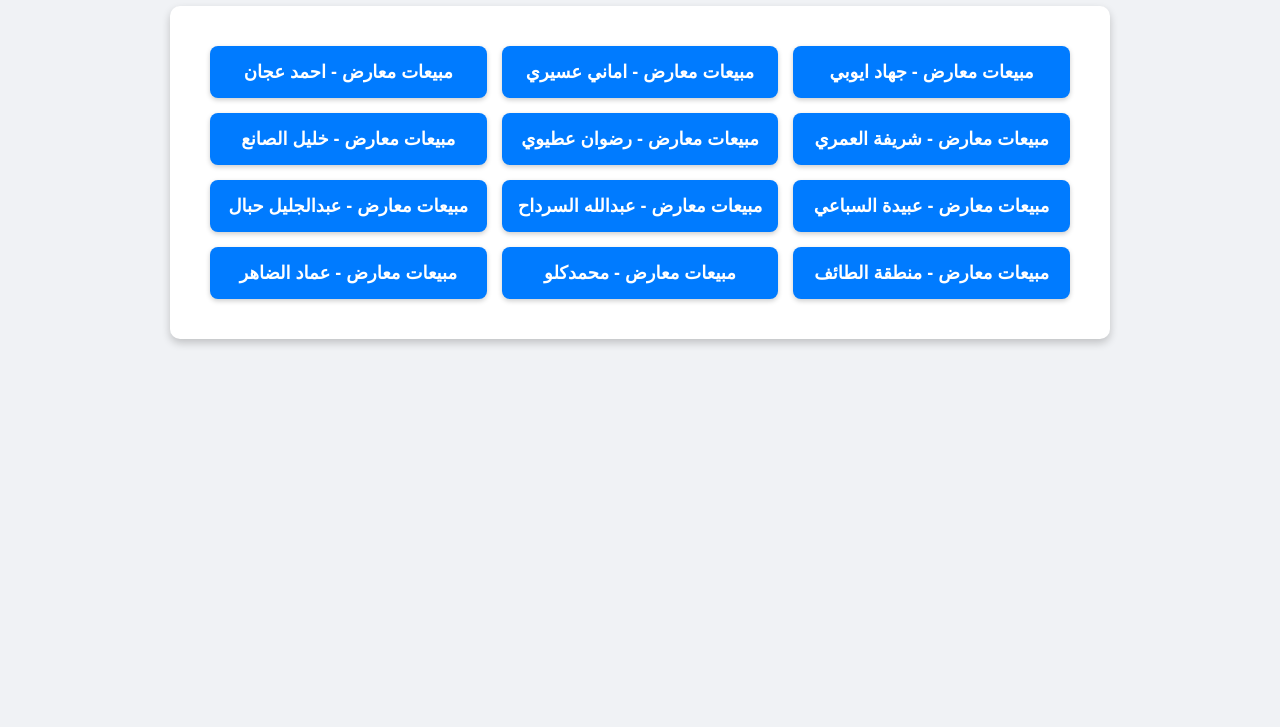
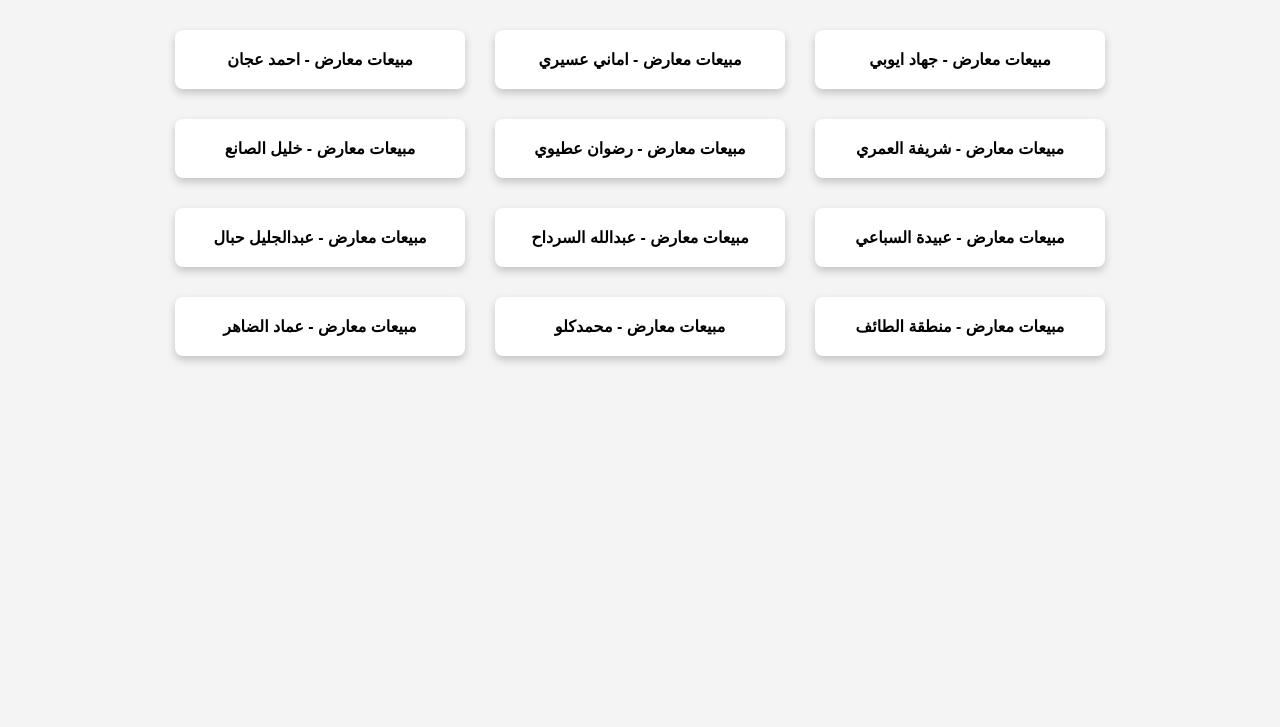
Before and after one commit to ALAAWF2/salesreportitem, a plain HTML site: page index.html in a window 1280 px wide. Shown: the part 73-800 px from the top of the page. Drawn offline with Linux system fonts and the light colour scheme.

Commit message:
Update index.html

```diff
--- a/index.html
+++ b/index.html
@@ -7,68 +7,60 @@
     <style>
         body {
             font-family: Arial, sans-serif;
-            background-color: #f0f2f5;
+            background-color: #f4f4f4;
             text-align: center;
             margin: 0;
             padding: 0;
         }
         h1 {
-            color: #333;
-            margin-top: 20px;
+            background-color: #0073e6;
+            color: white;
+            padding: 15px;
+            margin: 0;
         }
         .container {
-            max-width: 900px;
-            margin: auto;
-            padding: 20px;
-            background: white;
-            border-radius: 10px;
-            box-shadow: 0 4px 8px rgba(0, 0, 0, 0.2);
-        }
-        .grid {
-            display: grid;
-            grid-template-columns: repeat(auto-fit, minmax(250px, 1fr));
-            gap: 15px;
+            display: flex;
+            flex-wrap: wrap;
+            justify-content: center;
             padding: 20px;
         }
         .card {
-            background: #007bff;
-            color: white;
-            padding: 15px;
+            background-color: white;
             border-radius: 8px;
-            text-decoration: none;
-            font-size: 18px;
-            font-weight: bold;
-            display: flex;
-            align-items: center;
-            justify-content: center;
+            box-shadow: 0 4px 8px rgba(0, 0, 0, 0.2);
+            margin: 15px;
+            padding: 20px;
+            width: 250px;
+            text-align: center;
             transition: 0.3s;
-            box-shadow: 0 2px 5px rgba(0, 0, 0, 0.2);
         }
         .card:hover {
-            background: #0056b3;
-            transform: scale(1.05);
+            background-color: #0073e6;
+            color: white;
+        }
+        a {
+            text-decoration: none;
+            color: inherit;
+            font-weight: bold;
+            display: block;
         }
     </style>
 </head>
 <body>
-
     <h1>تقارير مبيعات المعارض</h1>
     <div class="container">
-        <div class="grid">
-            <a href="Sales_Reports/مبيعات معارض - احمد عجان/" class="card">مبيعات معارض - احمد عجان</a>
-            <a href="Sales_Reports/مبيعات معارض - اماني عسيري/" class="card">مبيعات معارض - اماني عسيري</a>
-            <a href="Sales_Reports/مبيعات معارض - جهاد ايوبي/" class="card">مبيعات معارض - جهاد ايوبي</a>
-            <a href="Sales_Reports/مبيعات معارض - خليل الصانع/" class="card">مبيعات معارض - خليل الصانع</a>
-            <a href="Sales_Reports/مبيعات معارض - رضوان عطيوي/" class="card">مبيعات معارض - رضوان عطيوي</a>
-            <a href="Sales_Reports/مبيعات معارض - شريفة العمري/" class="card">مبيعات معارض - شريفة العمري</a>
-            <a href="Sales_Reports/مبيعات معارض - عبدالجليل حبال/" class="card">مبيعات معارض - عبدالجليل حبال</a>
-            <a href="Sales_Reports/مبيعات معارض - عبدالله السرداح/" class="card">مبيعات معارض - عبدالله السرداح</a>
-            <a href="Sales_Reports/مبيعات معارض - عبيدة السباعي/" class="card">مبيعات معارض - عبيدة السباعي</a>
-            <a href="Sales_Reports/مبيعات معارض - عماد الضاهر/" class="card">مبيعات معارض - عماد الضاهر</a>
-            <a href="Sales_Reports/مبيعات معارض - محمدكلو/" class="card">مبيعات معارض - محمدكلو</a>
-            <a href="Sales_Reports/مبيعات معارض - منطقة الطائف/" class="card">مبيعات معارض - منطقة الطائف</a>
-        </div>
+        <div class="card"><a href="Sales_Reports/مبيعات%20معارض%20-%20احمد%20عجان/">مبيعات معارض - احمد عجان</a></div>
+        <div class="card"><a href="Sales_Reports/مبيعات%20معارض%20-%20اماني%20عسيري/">مبيعات معارض - اماني عسيري</a></div>
+        <div class="card"><a href="Sales_Reports/مبيعات%20معارض%20-%20جهاد%20ايوبي/">مبيعات معارض - جهاد ايوبي</a></div>
+        <div class="card"><a href="Sales_Reports/مبيعات%20معارض%20-%20خليل%20الصانع/">مبيعات معارض - خليل الصانع</a></div>
+        <div class="card"><a href="Sales_Reports/مبيعات%20معارض%20-%20رضوان%20عطيوي/">مبيعات معارض - رضوان عطيوي</a></div>
+        <div class="card"><a href="Sales_Reports/مبيعات%20معارض%20-%20شريفة%20العمري/">مبيعات معارض - شريفة العمري</a></div>
+        <div class="card"><a href="Sales_Reports/مبيعات%20معارض%20-%20عبدالجليل%20حبال/">مبيعات معارض - عبدالجليل حبال</a></div>
+        <div class="card"><a href="Sales_Reports/مبيعات%20معارض%20-%20عبدالله%20السرداح/">مبيعات معارض - عبدالله السرداح</a></div>
+        <div class="card"><a href="Sales_Reports/مبيعات%20معارض%20-%20عبيدة%20السباعي/">مبيعات معارض - عبيدة السباعي</a></div>
+        <div class="card"><a href="Sales_Reports/مبيعات%20معارض%20-%20عماد%20الضاهر/">مبيعات معارض - عماد الضاهر</a></div>
+        <div class="card"><a href="Sales_Reports/مبيعات%20معارض%20-%20محمدكلو/">مبيعات معارض - محمدكلو</a></div>
+        <div class="card"><a href="Sales_Reports/مبيعات%20معارض%20-%20منطقة%20الطائف/">مبيعات معارض - منطقة الطائف</a></div>
     </div>
-
 </body>
 </html>
```
